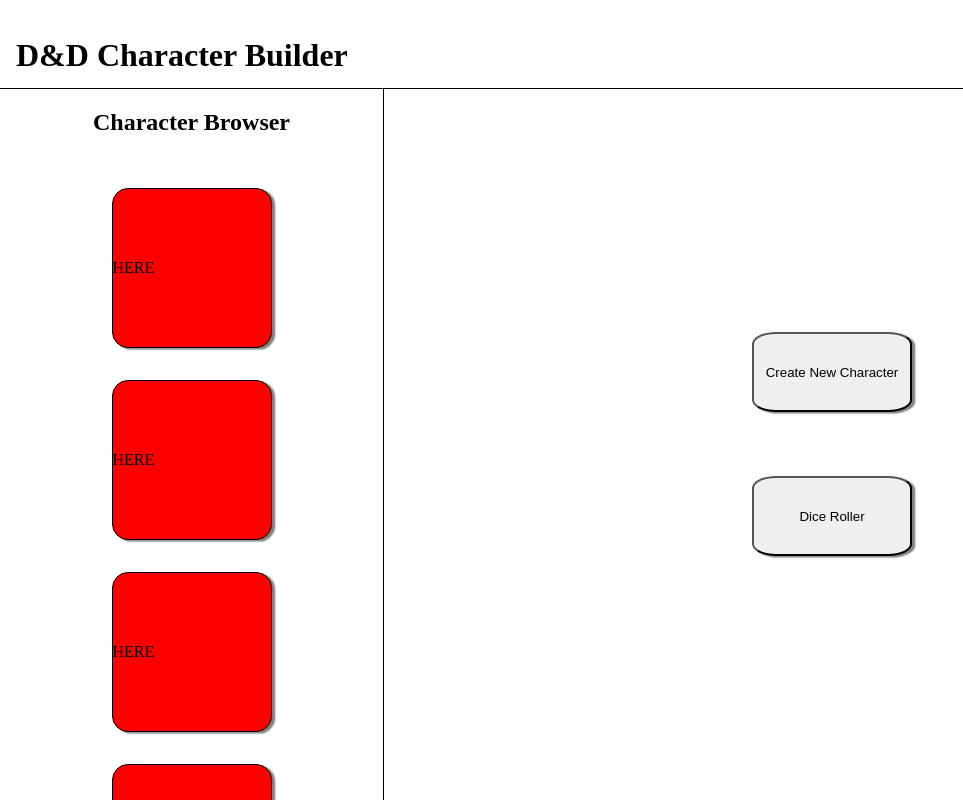
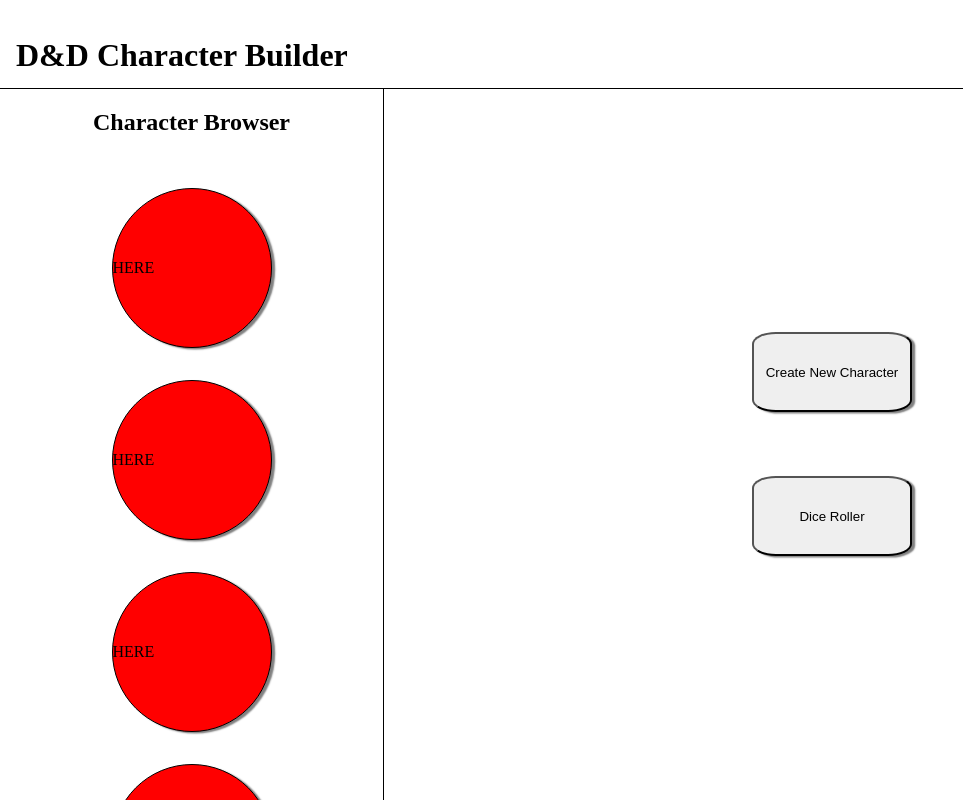
Before and after one commit to spirran/DND, a React (Vite) app: page / in a window 1280 px wide. Shown: the whole page, without its empty margins (0-963 px from the left). Built offline with nearby package versions, Linux system fonts and the light colour scheme.

Commit message:
small change to portrait

```diff
--- a/src/pages/FrontPage/FrontPage.css
+++ b/src/pages/FrontPage/FrontPage.css
@@ -42,7 +42,7 @@ html, body, #root {
     margin-top: 2rem;
     border: 0.1rem solid black;
     box-shadow: 0.2rem 0.1rem 0.1rem grey;
-    border-radius: 10%;
+    border-radius: 100%;
     align-content: center;
     transition: transform 0.2s ease-in-out;
     flex-shrink: 0;
```
